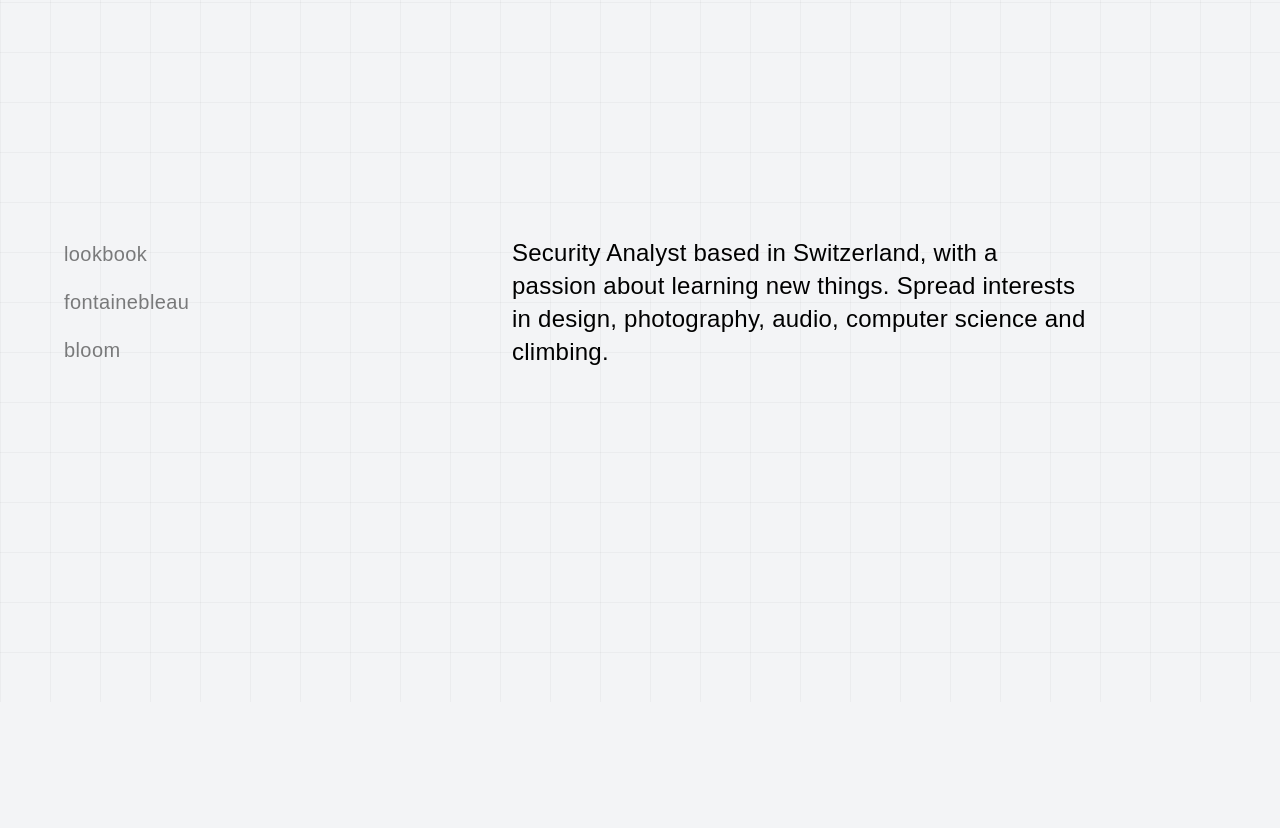
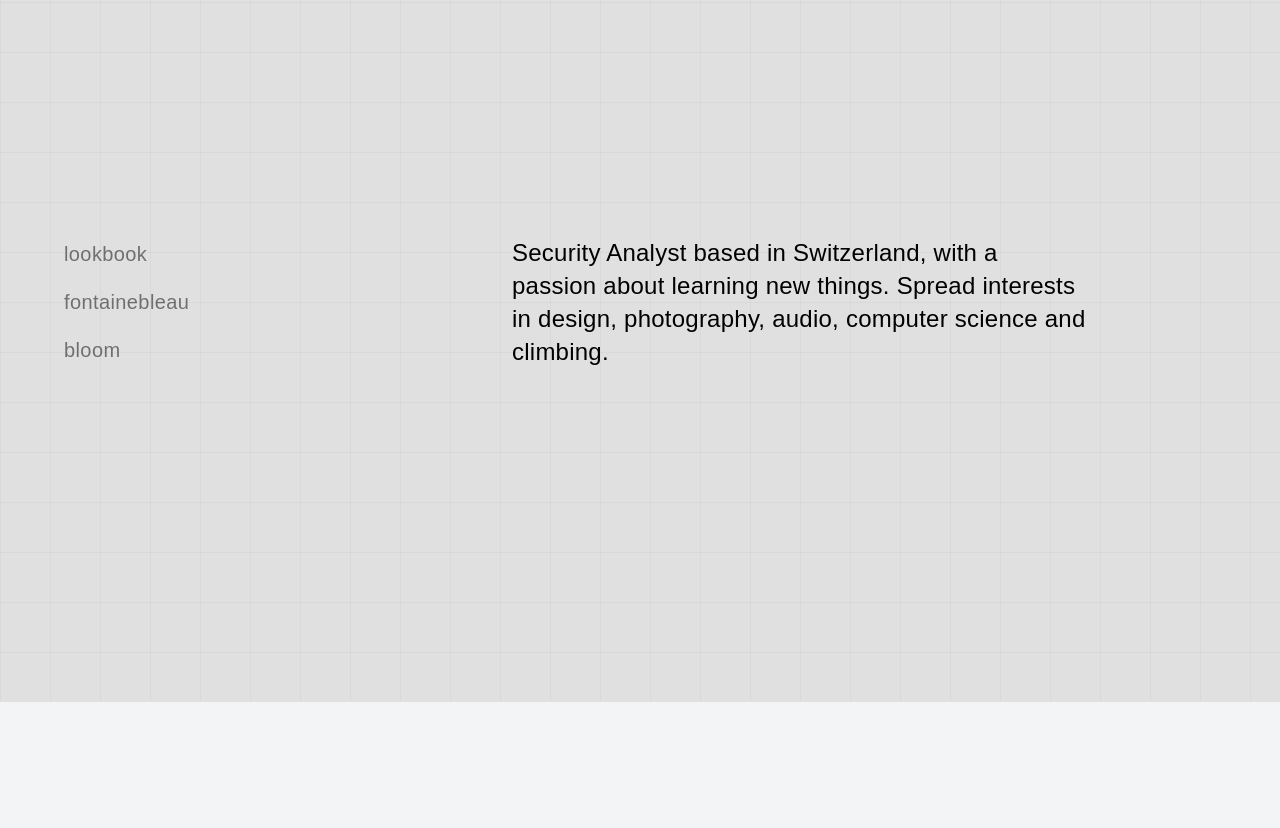
Before and after one commit to moinloin/portfolio, a website: page public/views/index.html in a window 1280 px wide. Shown: the part 98-926 px from the top of the page. Drawn offline with nearby package versions, Linux system fonts and the light colour scheme; a web font is replaced by a local one.

Commit message:
changing backgroundcolor of portfolio for consitency

```diff
--- a/public/views/index.html
+++ b/public/views/index.html
@@ -13,7 +13,7 @@
 <body class="bg-gray-100" style="cursor: none;">
   <div class="scroll-container">
     <div class="fixed top-0 left-0 w-full h-full z-0"
-      style="background-image: linear-gradient(to right, rgba(0, 0, 0, 0.03) 1px, transparent 1px), linear-gradient(to bottom, rgba(0, 0, 0, 0.03) 1px, transparent 1px); background-size: 50px 50px;"></div>
+      style="background-image: linear-gradient(to right, rgba(0, 0, 0, 0.03) 1px, transparent 1px), linear-gradient(to bottom, rgba(0, 0, 0, 0.03) 1px, transparent 1px); background-size: 50px 50px; background-color: #e0e0e0;"></div>
 
     <div id="custom-cursor"
       class="fixed rounded-full bg-white pointer-events-none z-50 transform -translate-x-1/2 -translate-y-1/2"
```
